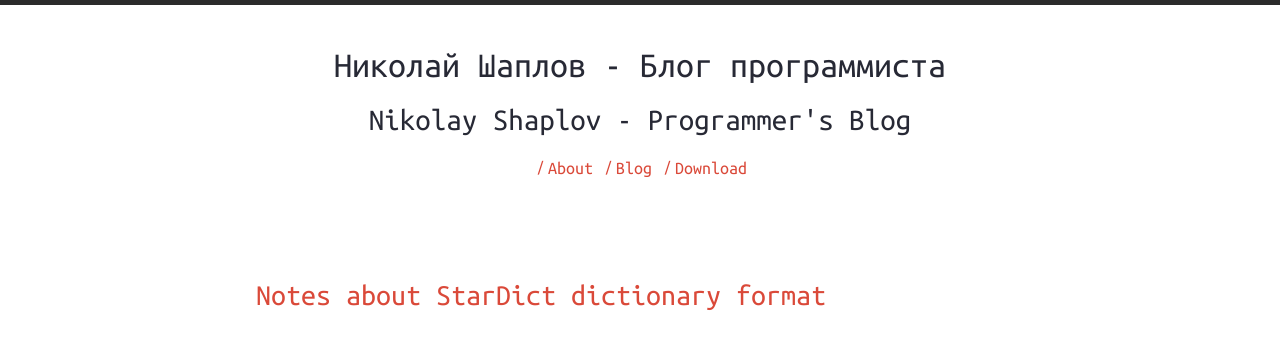
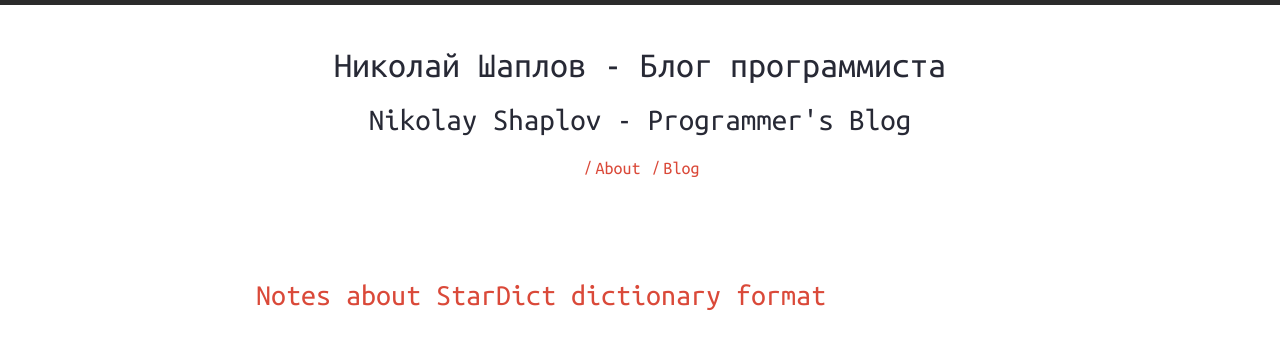
Before and after one commit to dhyannataraj/dhyannataraj.github.io, a Jekyll site: the page built from index.html, in a window 1280 px wide and 1400 px high. Shown: the top 344 px of the window. Built offline with Jekyll 4.4.1, drawn with Linux system fonts in a browser that asks for light colours; nearby versions of some CDN libraries.

Commit message:
modified:   footer-links.html,  header-links.html

```diff
--- a/_includes/footer-links.html
+++ b/_includes/footer-links.html
@@ -2,5 +2,5 @@
 <ul class="menu">
     <li><a href="{{ '/about' | prepend: site.baseurl | prepend: site.url }}">About</a></li>
     <li><a href="{{ '/blog' | prepend: site.baseurl | prepend: site.url }}">Blog</a></li>
-    <li><a href="{{ '/faq' | prepend: site.baseurl | prepend: site.url }}">Help / FAQ</a></li>
+<!--    <li><a href="{{ '/faq' | prepend: site.baseurl | prepend: site.url }}">Help / FAQ</a></li>     -->
 </ul>
--- a/_includes/header-links.html
+++ b/_includes/header-links.html
@@ -5,7 +5,7 @@
 	<li>
 		<a href="{{ '/blog' | prepend: site.baseurl | prepend: site.url }}">Blog</a><span>/</span>
 	</li>
-	{% if site.harmony.social.github %}
+<!--	{% if site.harmony.social.github %}
 	<li>
 		<a title="{{ site.harmony.social.github }} on Github"
 			href="https://github.com/gayanvirajith/harmony" target="_blank">
@@ -13,4 +13,5 @@
 		</a><span>/</span>
 	</li>
 	{% endif %}
+-->
 </ul>
```
